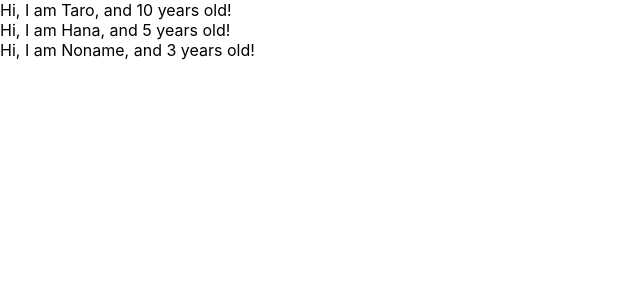
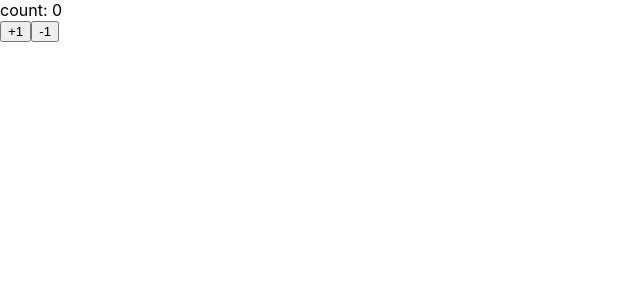
Before and after one commit to suzuka92/udemy-react-redux-crud-application, a React (Create React App) app: page / in a window 1280 px wide. Shown: the top 300 px of the page, without its empty margins (0-640 px from the left). Built offline with nearby package versions, Linux system fonts and the light colour scheme.

Commit message:
learn state and setState

```diff
--- a/src/App.js
+++ b/src/App.js
@@ -1,33 +1,31 @@
-import React from 'react';
-import PropTypes from 'prop-types';
-
-const App = () => {
-  const profiles = [
-    { name: "Taro", age: 10 },
-    { name: "Hana", age: 5 },
-    { name: "Noname", age: 3 }
+import React, { Component } from 'react';
 
 
+const App = () => (<Counter></Counter>)
 
-  ]
-  return(
-    <div>
-      {
-      profiles.map((profile, index) => {
-        return <User name={profile.name} age={profile.age} key={index}/>
-      })
-      }
-    </div>
+class Counter extends Component {
+  constructor(props) {
+    super(props)
+    this.state = { count: 0 }
+  }
+
+  handlePlusButton = () => {
+    this.setState({ count: this.state.count + 1 })
+  }
+
+  handleMinusButton = () => {
+    this.setState({ count: this.state.count - 1 })
+  }
+
+  render() {
+  return (
+  <React.Fragment>
+  <div>count: { this.state.count }</div>
+  <button onClick= {this.handlePlusButton}>+1</button>
+  <button onClick= {this.handleMinusButton}>-1</button>
+  </React.Fragment>
   )
-}
-const User = (props) => {
-return <div>Hi, I am {props.name}, and {props.age} years old! </div>
+  }
 }
 
-User.propTypes = {
-  name: PropTypes.string,
-  age: PropTypes.number.isRequired
-}
-
-
 export default App;
```
